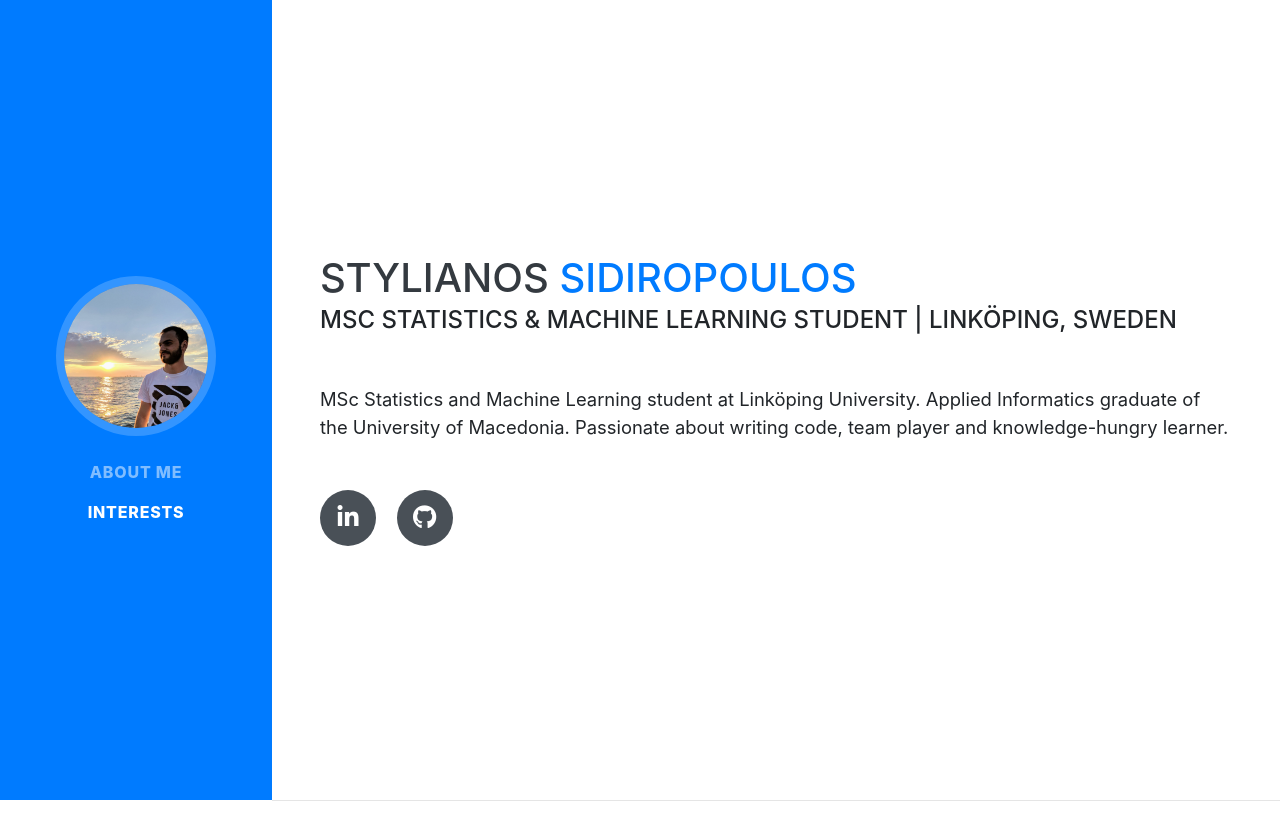
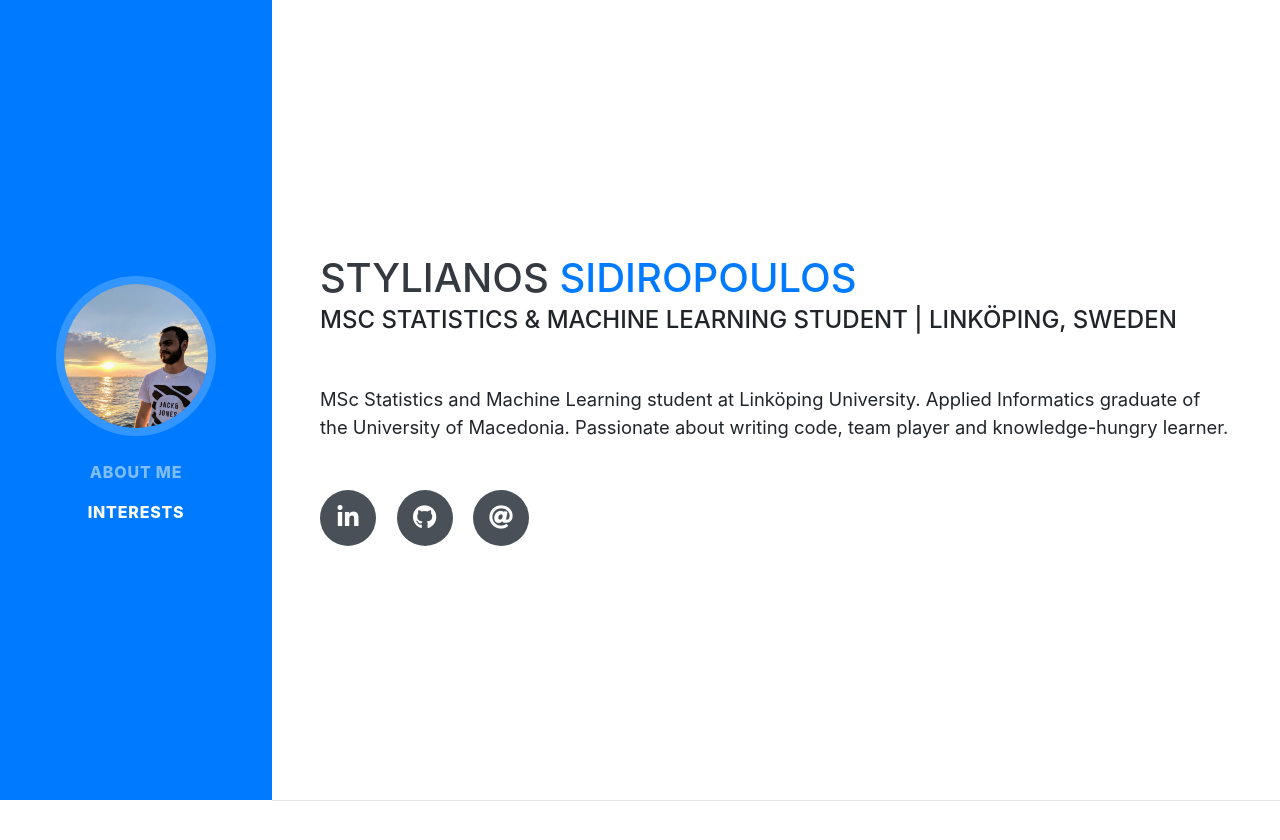
Before and after one commit to steliossid/steliossid.github.io, a website with bundled scripts: page index.html in a window 1280 px wide. Shown: the top 840 px of the page. Built offline with nearby package versions, Linux system fonts and the light colour scheme; a web font is replaced by a local one.

Commit message:
modified index.html

```diff
--- a/index.html
+++ b/index.html
@@ -67,6 +67,9 @@
             <a href="https://github.com/steliossid" target="_blank">
               <i class="fab fa-github"></i>
             </a>
+			<a href="&#109;&#97;&#105;&#108;&#116;&#111;&#58;&#115;&#116;&#115;&#105;&#100;&#57;&#53;&#64;&#103;&#109;&#97;&#105;&#108;&#46;&#99;&#111;&#109;" target="_blank">
+              <i class="fas fa-at"></i>
+            </a>
           </div>
         </div>
       </section>
```
